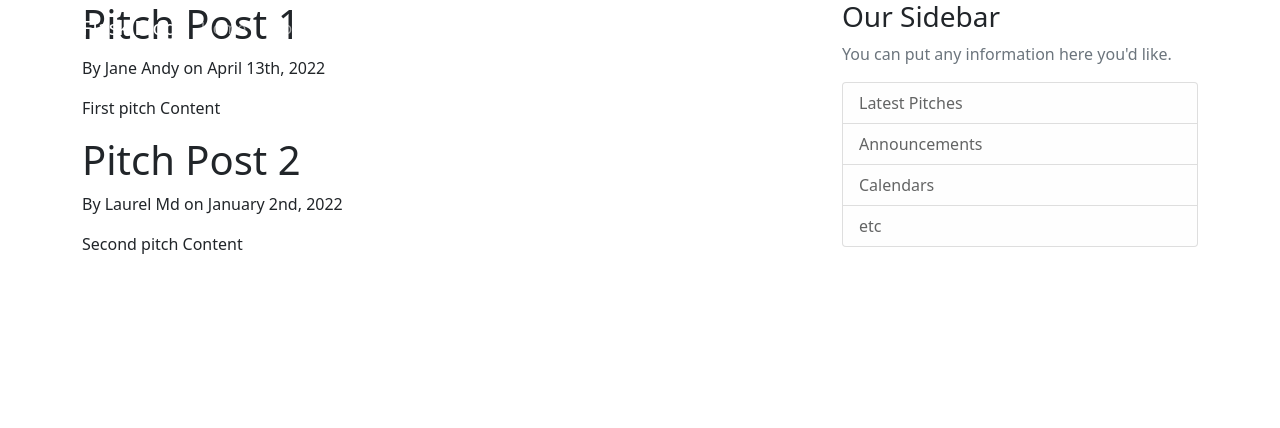
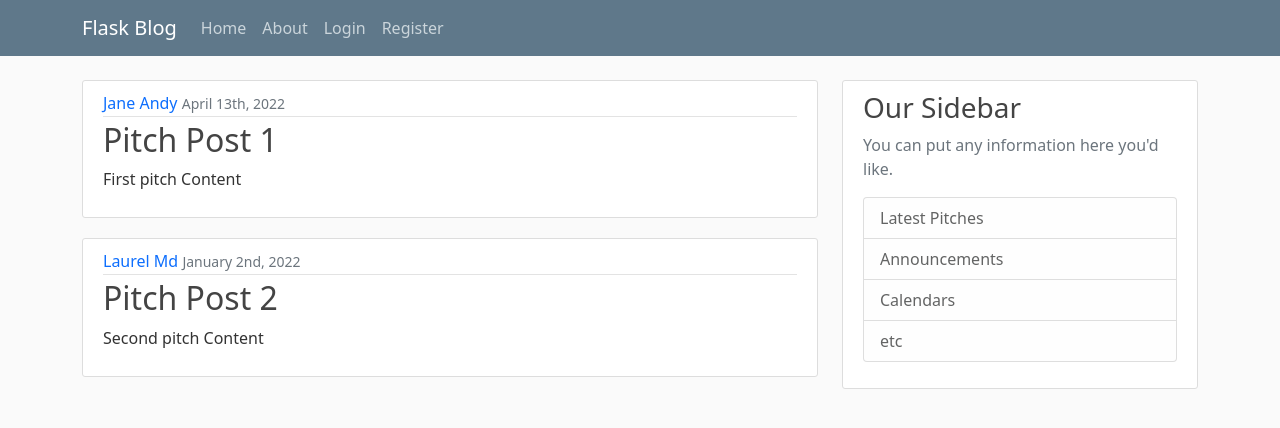
Before and after one commit to ZippMukami/Pitch-App, a Flask app: page / in a window 1280 px wide. Shown: the top 428 px of the page. Run offline with Flask 2, Linux system fonts and the light colour scheme; some libraries are stand-ins or nearby versions.

Commit message:
adds styling to html.

```diff
--- a/app/__init__.py
+++ b/app/__init__.py
@@ -1,5 +1,5 @@
 from turtle import title
-from flask import Flask, render_template
+from flask import Flask, render_template, url_for
 app = Flask (__name__)
 
 pitches = [
--- a/app/static/main.css
+++ b/app/static/main.css
@@ -4,7 +4,12 @@ body {
     margin-top: 5rem;
 }
 
-  h1, h2, h3, h4, h5, h6 {
+h1,
+h2,
+h3,
+h4,
+h5,
+h6 {
     color: #444444;
 }
 
@@ -39,7 +44,14 @@ body {
 a.article-title:hover {
     color: #428bca;
     text-decoration: none;
+    list-style-type: none;
 }
+
+a.article-title:link {
+    text-decoration: none;
+    list-style-type: none;
+}
+
 
 .article-content {
     white-space: pre-line;
@@ -60,6 +72,12 @@ body {
 .article-metadata a:hover {
     color: #333;
     text-decoration: none;
+    list-style-type: none;
+}
+
+.article-metadata a:link {
+    text-decoration: none;
+    list-style-type: none;
 }
 
 .article-svg {
--- a/app/templates/home.html
+++ b/app/templates/home.html
@@ -1,10 +1,18 @@
 {% extends "macros.html" %}
 {% block content %}
-    {% for pitch in pitches %}
-      <h1>{{ pitch.title }}</h1>
-      <p>By {{ pitch.author}} on {{pitch.date_posted}}</p>
-      <p>{{ pitch.content }}</p>
+{% for pitch in pitches %}
+<article class="media content-section">
+    <div class="media-body">
+        <div class="article-metadata">
+            <a class="mr-2" href="#">{{ pitch.author }}</a>
+            <small class="text-muted">{{ pitch.date_posted }}</small>
+        </div>
+        <h2><a class="article-title" href="#">{{ pitch.title }}</a></h2>
+        <p class="article-content">{{ pitch.content }}</p>
+    </div>
+</article>
 
-    {% endfor %}
+
+{% endfor %}
 
 {% endblock content %}
--- a/app/templates/macros.html
+++ b/app/templates/macros.html
@@ -9,6 +9,8 @@
     <!-- Bootstrap CSS -->
     <link href="https://cdn.jsdelivr.net/npm/bootstrap@5.1.3/dist/css/bootstrap.min.css" rel="stylesheet"
         integrity="sha384-1BmE4kWBq78iYhFldvKuhfTAU6auU8tT94WrHftjDbrCEXSU1oBoqyl2QvZ6jIW3" crossorigin="anonymous">
+
+    <link rel="stylesheet" type="text/css" href="{{ url_for('static', filename = 'main.css') }}">
 
     {% if title %}
     <title>Pitch App - {{ title }}</title>
```
Lines whose indentation alone changed are shown as unchanged.
